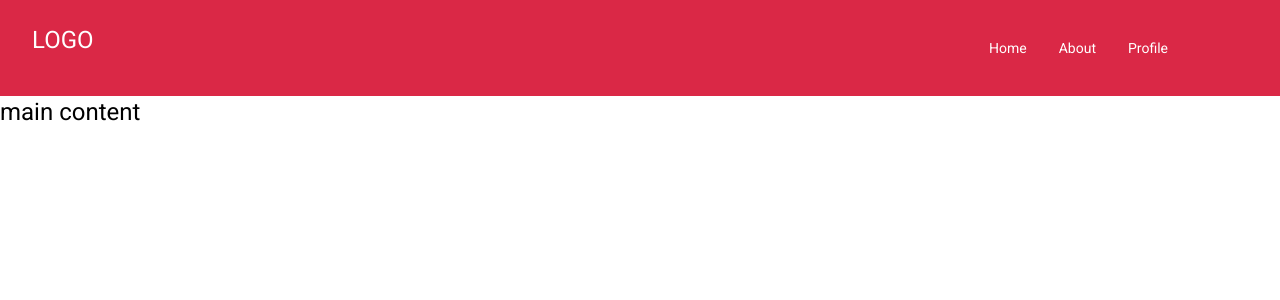
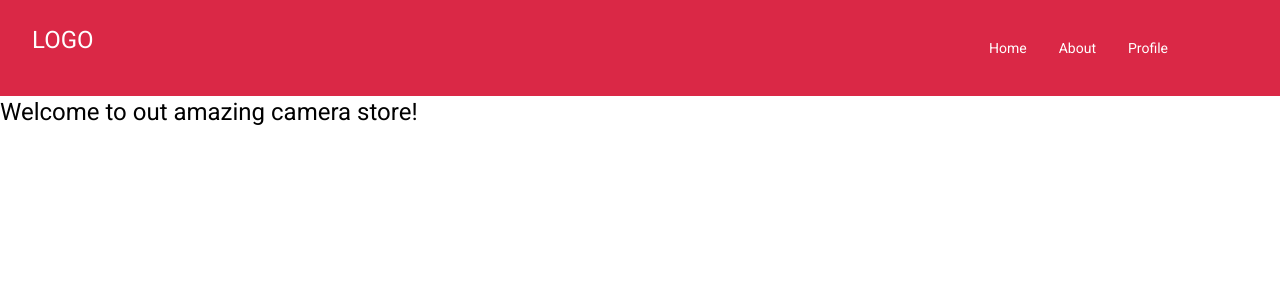
Before and after one commit to ilnweb/e-com-angular, an Angular app: page / in a window 1280 px wide. Shown: the top 300 px of the page. Built offline with nearby package versions, Linux system fonts and the light colour scheme.

Commit message:
adding core modules

```diff
--- /dev/null
+++ b/src/app/card/card.component.ts
@@ -0,0 +1,15 @@
+import { Component, OnInit } from '@angular/core';
+
+@Component({
+  selector: 'app-card',
+  templateUrl: './card.component.html',
+  styleUrls: ['./card.component.scss']
+})
+export class CardComponent implements OnInit {
+
+  constructor() { }
+
+  ngOnInit(): void {
+  }
+
+}
--- a/src/app/home/home.component.html
+++ b/src/app/home/home.component.html
@@ -1 +1,6 @@
-<h1>main content</h1>
+<div class="home-page">
+  <h1>Welcome to out amazing camera store!</h1>
+  <div class="latest products">
+
+  </div>
+</div>
```
Also changed, not shown: src/app/app.module.ts (+8 -2 lines), src/app/core/core.module.ts (added, +12 -0 lines), src/app/app.component.html (line endings or trailing spaces), src/app/card/card.component.html (added), src/app/card/card.component.scss (added), 1 other file (tests, documents, lock files or other folders).
